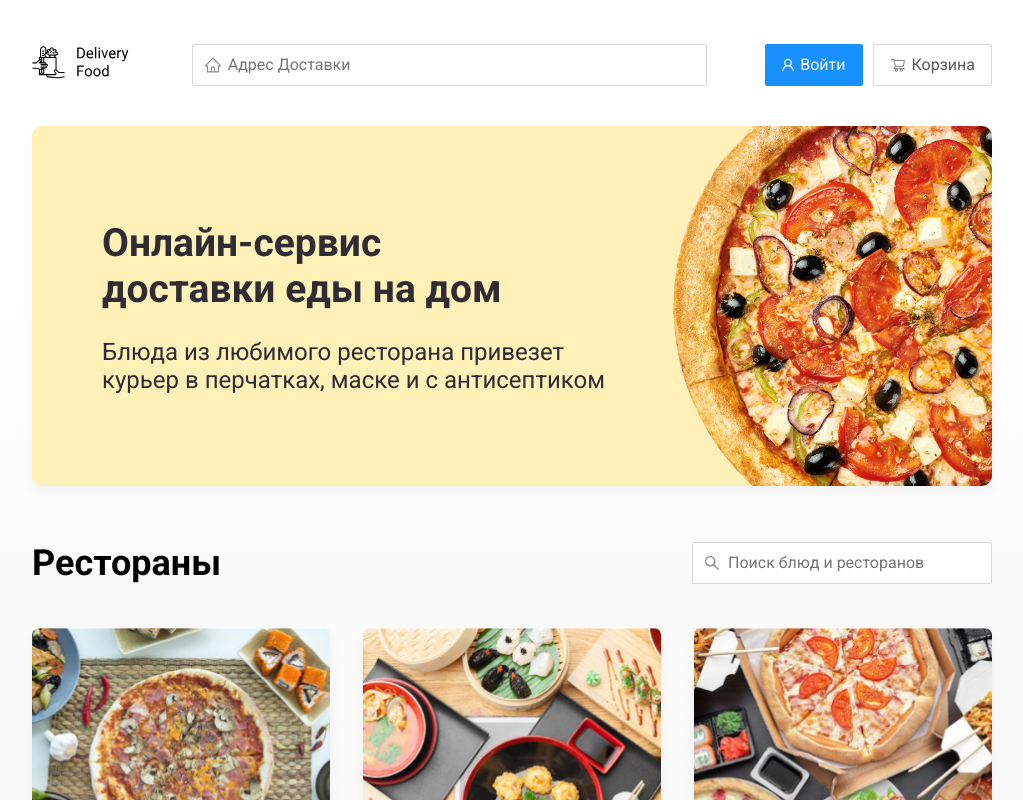
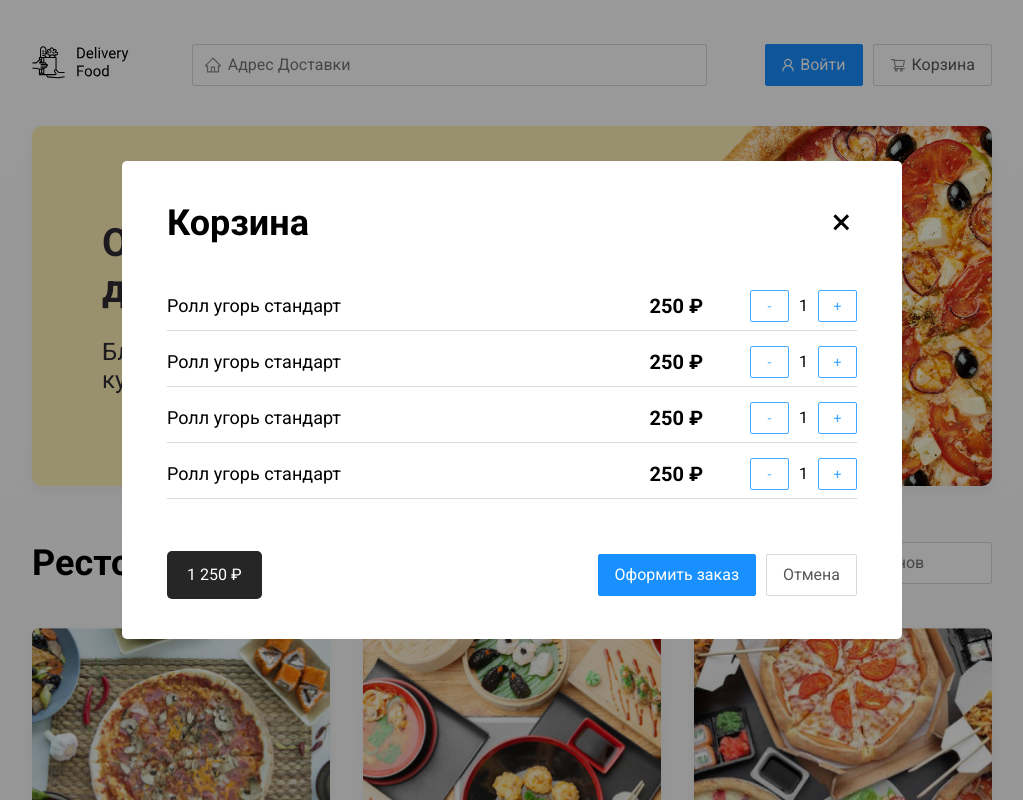
Before and after one commit to Murkaa/delivery-food, a plain HTML site: page index.html in a window 1280 px wide. Both pictures are taken after a click on the button "Корзина". Shown: the top 800 px of the page, without its empty margins (128-1151 px from the left). Drawn offline with Linux system fonts and the light colour scheme.

Commit message:
Модальное окно

```diff
--- a/index.html
+++ b/index.html
@@ -29,7 +29,7 @@
               Войти
             </span>
           </button>
-          <button class="button">
+          <button class="button" id="cart-button">
             <img
               src="img/shopping-cart.svg"
               alt="shopping cart"
@@ -251,5 +251,68 @@
         <!-- /.footer-block -->
       </div>
     </footer>
+    <div class="modal">
+      <div class="modal-dialog">
+        <div class="modal-header">
+          <h3 class="modal-title">Корзина</h3>
+          <button class="close">&times;</button>
+        </div>
+        <!-- /.modal-header -->
+        <div class="modal-body">
+          <div class="food-row">
+            <span class="food-name">Ролл угорь стандарт</span>
+            <strong class="food-price">250 ₽</strong>
+            <div class="food-counter">
+              <button class="counter-button">-</button>
+              <span class="counter">1</span>
+              <button class="counter-button">+</button>
+            </div>
+          </div>
+          <!-- /.food-row -->
+          <div class="food-row">
+            <span class="food-name">Ролл угорь стандарт</span>
+            <strong class="food-price">250 ₽</strong>
+            <div class="food-counter">
+              <button class="counter-button">-</button>
+              <span class="counter">1</span>
+              <button class="counter-button">+</button>
+            </div>
+          </div>
+          <!-- /.food-row -->
+          <div class="food-row">
+            <span class="food-name">Ролл угорь стандарт</span>
+            <strong class="food-price">250 ₽</strong>
+            <div class="food-counter">
+              <button class="counter-button">-</button>
+              <span class="counter">1</span>
+              <button class="counter-button">+</button>
+            </div>
+          </div>
+          <!-- /.food-row -->
+          <div class="food-row">
+            <span class="food-name">Ролл угорь стандарт</span>
+            <strong class="food-price">250 ₽</strong>
+            <div class="food-counter">
+              <button class="counter-button">-</button>
+              <span class="counter">1</span>
+              <button class="counter-button">+</button>
+            </div>
+          </div>
+          <!-- /.food-row -->
+        </div>
+        <!-- /.moda-body -->
+        <div class="modal-footer">
+          <span class="modal-pricetag">1 250 ₽</span>
+          <div class="footer-buttons">
+            <button class="button button-primary">Оформить заказ</button>
+            <button class="button">Отмена</button>
+          </div>
+        </div>
+        <!-- /.modal-footer -->
+      </div>
+      <!-- /.modal-dialog -->
+    </div>
+    <script src="js/wow.min.js"></script>
+    <script src="js/main.js"></script>
   </body>
 </html>
```
